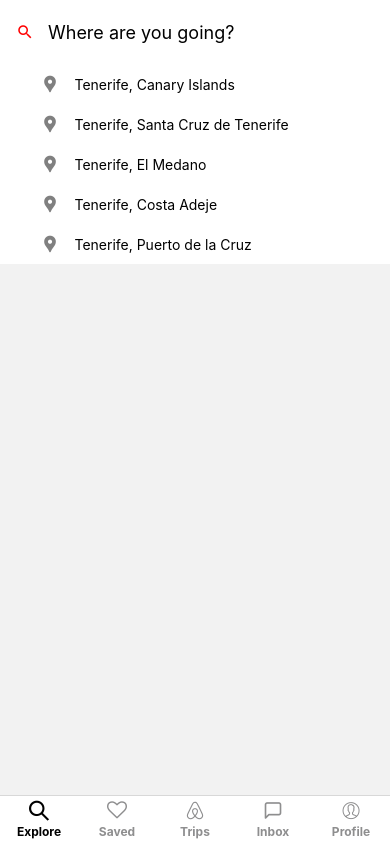
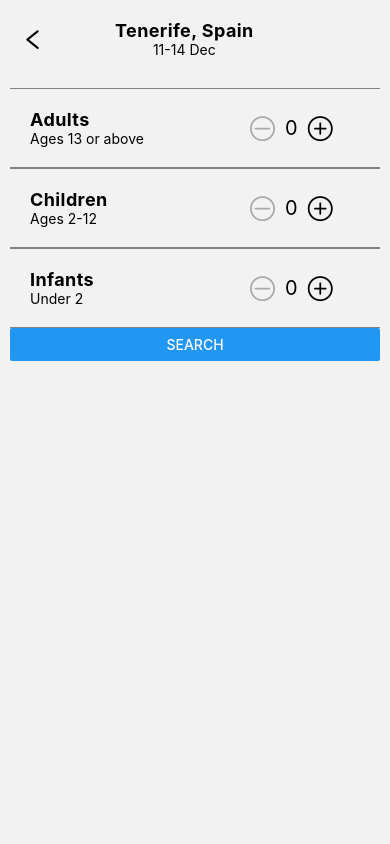
Before and after one commit to Jusav503/Airbnb-clone, a React Native app: screen /Guests in a window 390 px wide. Built offline with nearby package versions, Linux system fonts and the light colour scheme.

Commit message:
🔨 template navigation updated

```diff
--- /dev/null
+++ b/src/components/Header.js
@@ -0,0 +1,40 @@
+import {Dimensions,StyleSheet, Text, TouchableOpacity, View} from 'react-native';
+import React from 'react';
+import AntDesign from 'react-native-vector-icons/AntDesign';
+import {useNavigation} from '@react-navigation/native';
+
+const Header = ({title, subtitle}) => {
+  const navigation = useNavigation();
+
+  return (
+    <View style={styles.headerContainer}>
+      <TouchableOpacity onPress={() => navigation.goBack()}>
+        <AntDesign name="left" size={25} />
+      </TouchableOpacity>
+      <View style={{alignItems: 'center', marginHorizontal: '20%'}}>
+        <Text style={styles.principalTitle}>{title}</Text>
+        <Text>{subtitle}</Text>
+      </View>
+    </View>
+  );
+};
+
+export default Header;
+
+const WIDTH = Dimensions.get('window').width
+
+const styles = StyleSheet.create({
+  headerContainer: {
+    flexDirection: 'row',
+    padding: 20,
+    alignItems: 'center',
+    justifyContent: 'flex-start',
+    width: WIDTH,
+  },
+  principalTitle: {
+    fontWeight: 'bold',
+    fontSize: 18,
+    color: 'black',
+    letterSpacing: 0.4,
+  },
+});
--- a/src/navigation/BottomTab.js
+++ b/src/navigation/BottomTab.js
@@ -15,7 +15,7 @@ const BottomTab = () => {
     <Tab.Navigator
       screenOptions={{
         headerShown: false,
-        tabBarActiveTintColor: 'black',
+        tabBarActiveTintColor: 'red',
         tabBarLabelStyle: {fontSize: 12, fontWeight: 'bold', paddingBottom: 5},
       }}>
       <Tab.Screen
--- a/src/navigation/index.js
+++ b/src/navigation/index.js
@@ -1,5 +1,8 @@
 import {createNativeStackNavigator} from '@react-navigation/native-stack';
 import React from 'react';
+import GuestsScreen from '../screens/GuestsScreen';
+import ResultsScreen from '../screens/ResultsScreen';
+import SearchScreen from '../screens/SearchScreen';
 import BottomTab from './BottomTab';
 
 const Stack = createNativeStackNavigator();
@@ -7,6 +10,9 @@ const navigation = () => {
   return (
     <Stack.Navigator initialRouteName="Root" screenOptions={{headerShown:false}}>
       <Stack.Screen name="Root" component={BottomTab} />
+      <Stack.Screen name="Search" component={SearchScreen} />
+      <Stack.Screen name="Guests" component={GuestsScreen} />
+      <Stack.Screen name="Results" component={ResultsScreen} />
     </Stack.Navigator>
   );
 };
--- a/src/screens/GuestsScreen/index.js
+++ b/src/screens/GuestsScreen/index.js
@@ -2,26 +2,23 @@ import {
   View,
   Text,
   StyleSheet,
-  Dimensions,
   TouchableOpacity,
+  Button,
 } from 'react-native';
 import React, {useState} from 'react';
 import AntDesign from 'react-native-vector-icons/AntDesign';
+import Header from '../../components/Header';
+import { useNavigation } from '@react-navigation/native';
 
 const GuestsScreen = () => {
   const [adults, setAdults] = useState(0);
   const [childrens, setChildrens] = useState(0);
   const [infants, setInfants] = useState(0);
 
+  const navigation = useNavigation()
   return (
     <View>
-      <View style={styles.headerContainer}>
-        <AntDesign name="left" size={25} />
-        <View style={{alignItems: 'center', marginHorizontal: '20%'}}>
-          <Text style={styles.principalTitle}>Tenerife, Spain</Text>
-          <Text>11-14 Dec</Text>
-        </View>
-      </View>
+      <Header title="Tenerife, Spain" subtitle="11-14 Dec" />
 
       <View style={styles.mainContainer}>
         <View style={styles.section}>
@@ -77,21 +74,17 @@ const GuestsScreen = () => {
             </TouchableOpacity>
           </View>
         </View>
+
+        <Button
+          title="Search"
+          onPress={()=>navigation.navigate("Results")}
+        />
       </View>
     </View>
   );
 };
 
-const WIDTH = Dimensions.get('window').width;
-const HEIGHT = Dimensions.get('window').height;
 const styles = StyleSheet.create({
-  headerContainer: {
-    flexDirection: 'row',
-    padding: 20,
-    alignItems: 'center',
-    justifyContent: 'flex-start',
-    width: WIDTH,
-  },
   principalTitle: {
     fontWeight: 'bold',
     fontSize: 18,
--- a/src/screens/HomeScreen/index.js
+++ b/src/screens/HomeScreen/index.js
@@ -6,14 +6,14 @@ import {
   ScrollView,
 } from 'react-native';
 import React from 'react';
+import {SearchBar} from 'react-native-elements';
+import {useNavigation} from '@react-navigation/native';
 
 import styles from './styles';
-import {SearchBar} from 'react-native-elements';
 
 const HomeScreen = () => {
-  console.log("home")
+  const navigation = useNavigation();
   return (
-    <View>
     <ImageBackground
       source={require('../../../assets/images/wallpaper.jpg')}
       style={styles.container}>
@@ -36,7 +36,7 @@ const HomeScreen = () => {
         <Text style={[styles.titleMain, {marginTop: -30}]}>Near</Text>
 
         {/* Button */}
-          <TouchableOpacity>
+        <TouchableOpacity onPress={() => navigation.navigate('Search')}>
           <View style={styles.button}>
             <Text style={styles.buttonText}>Explore nearby stays</Text>
           </View>
@@ -44,7 +44,6 @@ const HomeScreen = () => {
         {/* End Button */}
       </View>
     </ImageBackground>
-    </View>
   );
 };
 
--- a/src/screens/ResultsScreen/components/PostComponent/index.js
+++ b/src/screens/ResultsScreen/components/PostComponent/index.js
@@ -23,7 +23,7 @@ const PostComponent = (props) => {
       </TouchableOpacity>
 
       <View style={styles.infoContainer}>
-        <Text style={styles.smallText}>{bed}bed · {bedroom}bedroom</Text>
+        <Text>{bed}bed · {bedroom}bedroom</Text>
         <Text style={styles.principalText} numberOfLines={2}>{type} · {title}</Text>
         <Text style={styles.priceText}>${newPrice} / night</Text>
         <Text style={styles.totalPriceText}>${totalPrice} Total</Text>
--- a/src/screens/ResultsScreen/components/PostComponent/styles.js
+++ b/src/screens/ResultsScreen/components/PostComponent/styles.js
@@ -18,18 +18,15 @@ const styles = StyleSheet.create({
     aspectRatio: 3 / 2,
     borderRadius: 10,
   },
-  smallText: {
-    color: 'grey',
-  },
   infoContainer: {
     paddingTop: 10,
     paddingHorizontal: 5,
   },
   principalText: {
-    color: 'white',
+    color:"black",
     fontSize: 19,
   },
-  priceText: {color: 'white', fontWeight: 'bold', fontSize: 20},
+  priceText: { fontWeight: 'bold', fontSize: 18},
   totalPriceText: {fontWeight: 'bold', textDecorationLine: 'underline'},
 });
 export default styles;
--- a/src/screens/ResultsScreen/index.js
+++ b/src/screens/ResultsScreen/index.js
@@ -2,10 +2,12 @@ import { View, Text, FlatList } from 'react-native';
 import React from 'react';
 import PostComponent from './components/PostComponent';
 import feed from '../../../assets/dummyData/feed';
+import Header from '../../components/Header';
 
 const ResultsScreen = () => {
   return (
     <View>
+      <Header/>
       <FlatList
         data={feed}
         renderItem={({item}) => <PostComponent post={item} />}
--- a/src/screens/SearchScreen/components/DropdownResults.js
+++ b/src/screens/SearchScreen/components/DropdownResults.js
@@ -1,10 +1,14 @@
-import {View, Text, StyleSheet} from 'react-native';
+import {View, Text, StyleSheet, TouchableOpacity} from 'react-native';
 import React from 'react';
 import MaterialIcons from 'react-native-vector-icons/MaterialIcons';
+import {useNavigation} from '@react-navigation/native';
 
 const DropdownResults = props => {
   const {description} = props.title;
+  const navigation = useNavigation();
+
   return (
+    <TouchableOpacity onPress={() => navigation.navigate("Guests")}>
       <View style={styles.container}>
         <View style={styles.iconContainer}>
           <MaterialIcons name="location-pin" color="grey" size={20} />
@@ -13,6 +17,7 @@ const DropdownResults = props => {
           <Text numberOfLines={1}>{description}</Text>
         </View>
       </View>
+    </TouchableOpacity>
   );
 };
 
```
Lines whose indentation alone changed are shown as unchanged.
